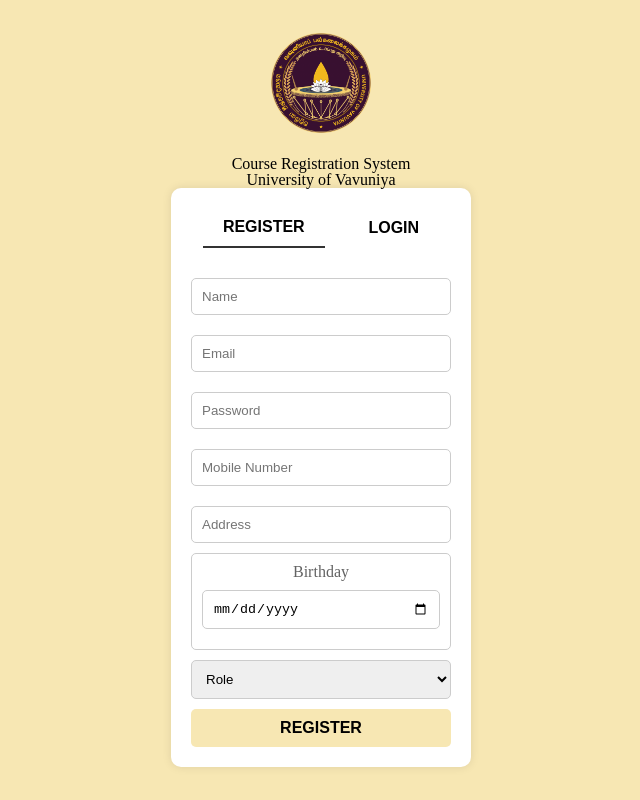
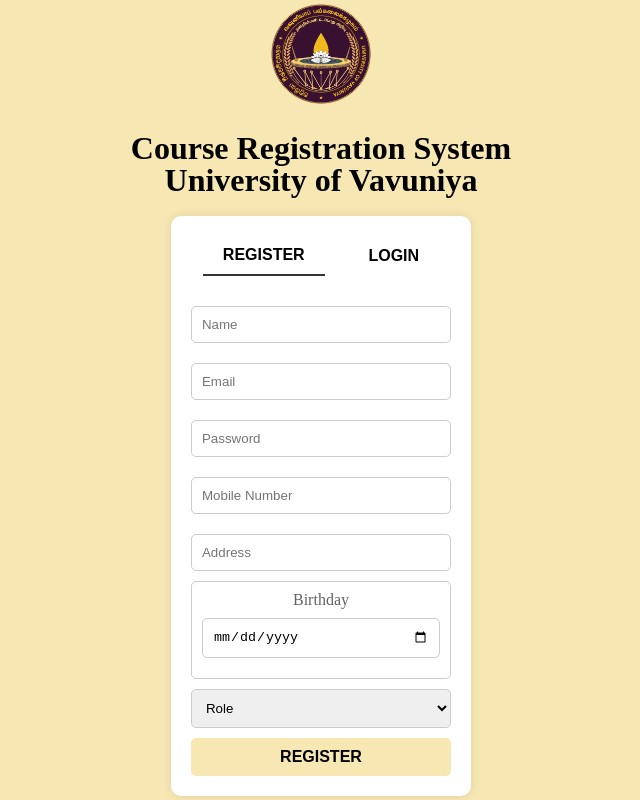
Before and after one commit to Sanduni0601/Course-Registration-System, a plain HTML site: page Frontend/AlgoProject1/login.html in a window 1280 px wide. Shown: the whole page, without its empty margins (319-959 px from the left). Drawn offline with nearby package versions, Linux system fonts and the light colour scheme.

Commit message:
Update style 2.css

```diff
--- a/Frontend/AlgoProject1/style 2.css
+++ b/Frontend/AlgoProject1/style 2.css
@@ -50,6 +50,12 @@
     border-bottom: 2px solid #333;
 }
 
+.headLine{
+    font-size: 32px;
+    font-weight: bold;
+    margin: 5px 5px 20px 5px;
+}
+
 input[type="text"], input[type="email"], input[type="password"], select {
     width: 100%;
     padding: 10px;
```
